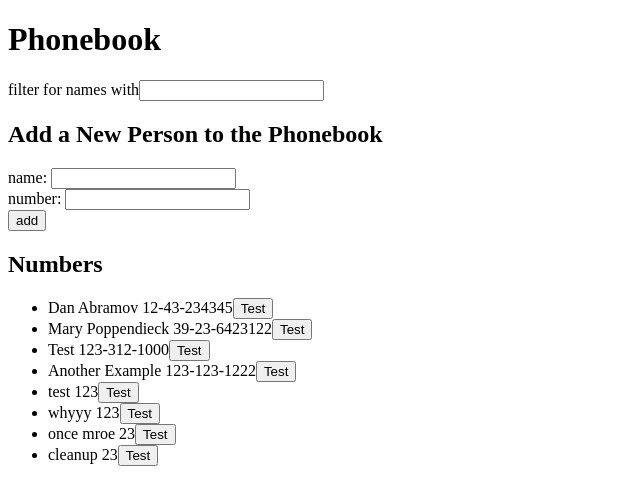
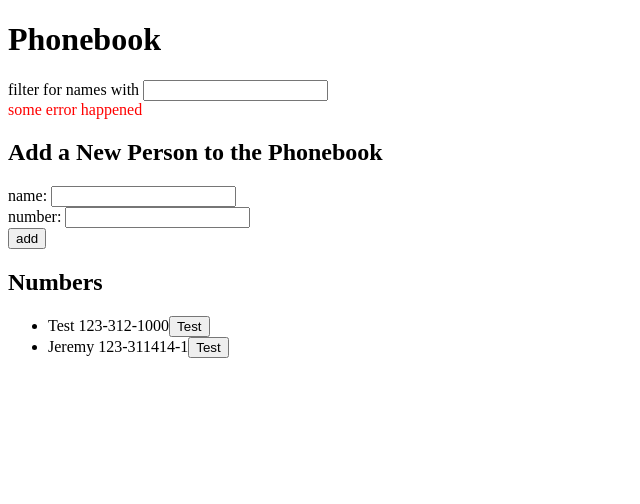
Before and after one commit to PansFortress/fullstackopen, a React (Create React App) app in the folder part2/phonebook/: page / in a window 1280 px wide. Shown: the top 504 px of the page, without its empty margins (0-640 px from the left). Built offline with nearby package versions, Linux system fonts and the light colour scheme; data requests are answered from the project's data file.

Commit message:
testing styles

```diff
--- a/part2/phonebook/db.json
+++ b/part2/phonebook/db.json
@@ -1,44 +1,14 @@
 {
   "persons": [
-    {
-      "name": "Dan Abramov",
-      "number": "12-43-234345",
-      "id": 3
-    },
-    {
-      "name": "Mary Poppendieck",
-      "number": "39-23-6423122",
-      "id": 4
-    },
     {
       "name": "Test",
       "number": "123-312-1000",
       "id": 5
     },
     {
-      "name": "Another Example",
-      "number": "123-123-1222",
+      "name": "Jeremy",
+      "number": "123-311414-1",
       "id": 6
-    },
-    {
-      "name": "test",
-      "number": "123",
-      "id": 9
-    },
-    {
-      "name": "whyyy",
-      "number": "123",
-      "id": 10
-    },
-    {
-      "name": "once mroe",
-      "number": "23",
-      "id": 11
-    },
-    {
-      "name": "cleanup",
-      "number": "23",
-      "id": 12
     }
   ]
 }
--- a/part2/phonebook/src/App.js
+++ b/part2/phonebook/src/App.js
@@ -1,9 +1,12 @@
 import React, { useState, useEffect } from 'react'
 import phoneService from './services/phones'
+import './index.css'
 
 const Filter = props => {
+  const text = 'filter for names with '
   return (
-    <div>filter for names with
+    <div>
+      {text}
       <input value={props.newFilter}
              onChange={props.handleChange} />
     </div>
@@ -38,11 +41,20 @@ const Person = props => {
   )
 }
 
+const Notification = props => {
+  return (
+    <div className="error">
+      {props.message}
+    </div>
+  )
+}
+
 const App = () => {
   const [persons, setPersons] = useState([])
   const [newName, setName] = useState('')
   const [newNumber, setNumber] = useState('')
   const [newFilter, setFilter] = useState('')
+  const [errorMessage, setErrorMessage] = useState('some error happened')
 
   const effect = () => {
     phoneService
@@ -67,10 +79,13 @@ const App = () => {
     console.log("Hello");
   }
 
-  const handlePersonClick = id => {
+  const handlePersonClick = person => {
     phoneService
-    .remove(id)
-    .then(setPersons(persons.filter(person => person.id !== id )))
+    .remove(person.id)
+    .then(setPersons(persons.filter(p => p.id !== person.id )))
+    .catch(error => {
+      setErrorMessage(`${person.name} was already removed`)
+    })
   }
 
 
@@ -85,7 +100,7 @@ const App = () => {
 
     // Destructure person to only get the name from each object to search on
     if(persons.find(({name}) => name === newName)){
-      alert(`${newName} is already in the phonebook!`);
+      setErrorMessage (`${newName} is already in the phonebook`)
       setName('');
       setNumber('');
       return;
@@ -95,6 +110,7 @@ const App = () => {
       .create(newPerson)
       .then(returnedPhone => {
         setPersons(persons.concat(returnedPhone))
+        setErrorMessage(`${newPerson.name} was added to the phonebook`)
       });
     setName('');
     setNumber('');
@@ -104,6 +120,7 @@ const App = () => {
     <div>
       <h1>Phonebook</h1>
       <Filter value={newFilter} handleChange={handleFilter}/>
+      <Notification message={errorMessage}/>
       <h2>Add a New Person to the Phonebook</h2>
 
 
@@ -125,7 +142,7 @@ const App = () => {
                   <Person
                     key={person.id}
                     person={person}
-                    handleClick={() => handlePersonClick(person.id)}/>
+                    handleClick={() => handlePersonClick(person)}/>
                 )}
 
               return null;
--- /dev/null
+++ b/part2/phonebook/src/index.css
@@ -0,0 +1,3 @@
+.error{
+    color: red
+}
```
